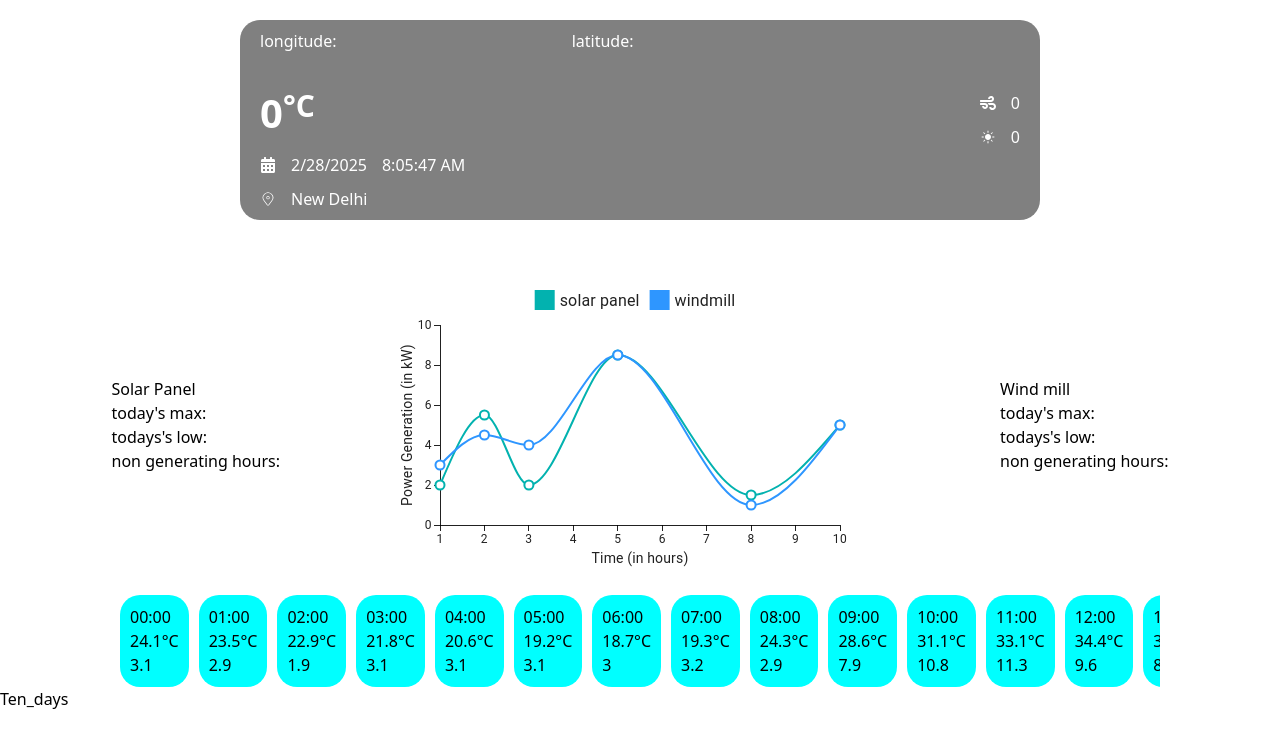
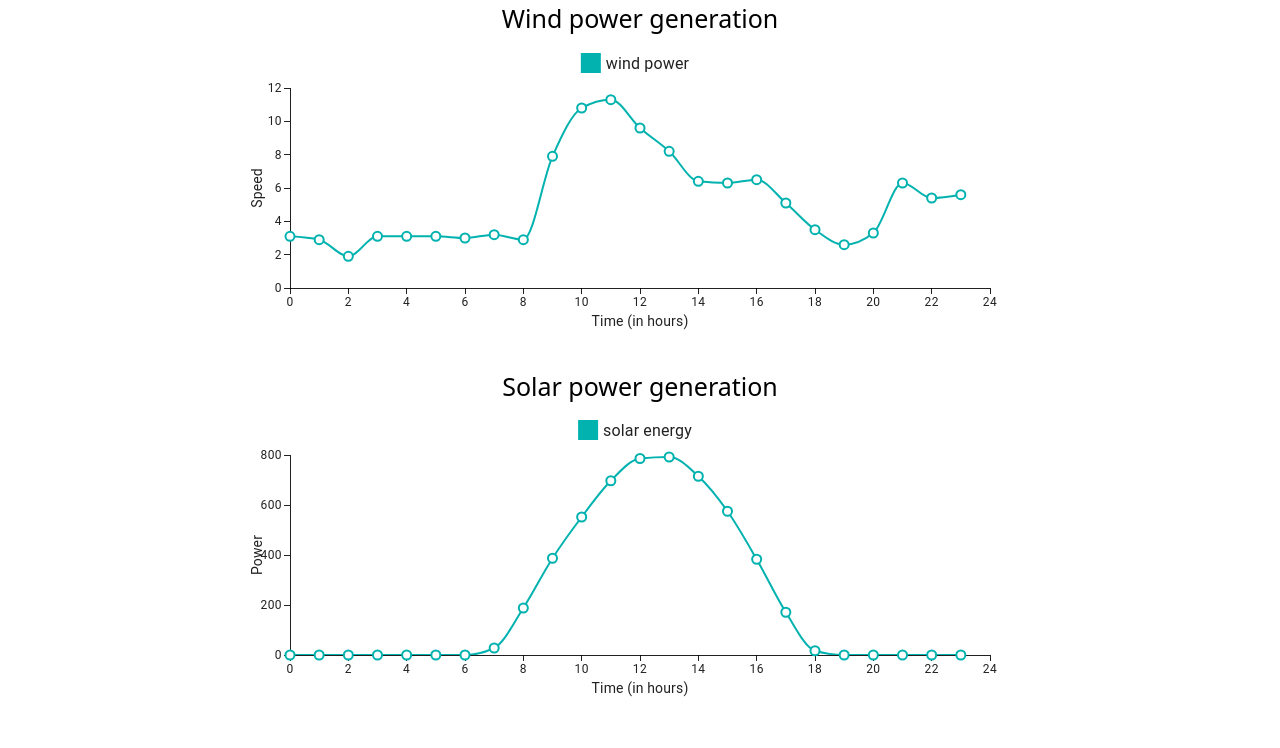
Before and after one commit to Ritvik-project/Energy_forecasting_frontend, a React (Vite) app: page /ten_days in a window 1280 px wide. Shown: the top 748 px of the page. Built offline with nearby package versions, Linux system fonts and the light colour scheme.

Commit message:
added ten_day page

```diff
--- a/src/App.jsx
+++ b/src/App.jsx
@@ -10,12 +10,11 @@ import Ten_days from './components/pages/Ten_days'
 const App = () => {
   return (
     <>
-      <div>
-        <Dashboard1 />
-      </div>
+
       <Router>
-        <Routes>
-          <Route path='/ten_days' element={<Ten_days />} />
+        <Routes path="/">
+          <Route path='ten_days' element={<Ten_days />} />
+          <Route path="" element={<Dashboard1/>}/>
         </Routes>
       </Router>
     </>
--- a/src/components/Dashboard_temp.jsx
+++ b/src/components/Dashboard_temp.jsx
@@ -16,6 +16,7 @@ const Dashboard_temp = () => {
             <div>non generating hours:</div>
         </div>
         <div className='second_2'>
+        <Link to={'./ten_days'}>
             <div>
                 <LineChart
                     xAxis={[{ data: [1, 2, 3, 5, 8, 10],
@@ -35,7 +36,7 @@ const Dashboard_temp = () => {
                     height={300}
                 />
 
-            </div>
+            </div></Link>
         </div>
         <div className='third_2'>
             <div style={{alignItems:'center',justifyContent:'center'}}><h3>Wind mill</h3></div>
--- /dev/null
+++ b/src/components/Solargraph.jsx
@@ -0,0 +1,51 @@
+import React from 'react'
+import { LineChart } from '@mui/x-charts/LineChart'
+import datax from './datax.json'
+import { useState, useEffect } from 'react'
+
+const solargraph = () => {
+    const [datas, setdatas] = useState({
+        solar:[],
+        time:[],
+    })
+
+
+    useEffect(()=>{
+        if(datax && datax.hourly){
+            const limitedData = {
+                solar: datax.hourly.direct_radiation.slice(0,24),
+                time: datax.hourly.time.slice(0,24).map(time=>time.split('T')[1])
+            };
+            setdatas(prev=>({
+                ...prev,
+                ...limitedData
+            }))
+        }
+    },[])
+    console.log(datas.time);
+    console.log(datas.solar);
+    const hours = datas.time.map(time => time.split(':')[0]);
+  return (
+    <>
+    <div style={{marginTop:'30px'}}><h1 className='Gh'>Solar power generation</h1></div>
+        <div>
+            <LineChart
+            xAxis={[{
+                data: hours,
+                label: 'Time (in hours)'
+            }]}
+            yAxis={[{label: 'Power'}]}
+            series={[{
+                data: datas.solar,
+                label: 'solar energy'
+            }]}
+            width={800}
+            height={300}
+            />
+        </div>
+
+    </>
+  )
+}
+
+export default solargraph
--- /dev/null
+++ b/src/components/Windgraph.jsx
@@ -0,0 +1,52 @@
+import React from 'react'
+import { LineChart } from '@mui/x-charts/LineChart'
+import datax from './datax.json'
+import { useState, useEffect } from 'react'
+
+const Windgraph = () => {
+    const [dataw, setdataw] = useState({
+        windspeed:[],
+        windpower:[],
+        time:[],
+    })
+
+
+    useEffect(()=>{
+        if(datax && datax.hourly){
+            const limitedData = {
+                windspeed: datax.hourly.wind_speed_10m.slice(0,24),
+                time: datax.hourly.time.slice(0,24).map(time=>time.split('T')[1])
+            };
+            setdataw(prev=>({
+                ...prev,
+                ...limitedData
+            }))
+        }
+    },[])
+    console.log(dataw.time);
+    console.log(dataw.windspeed);
+    const hours = dataw.time.map(time => time.split(':')[0]);
+  return (
+    <>
+    <div><h1 className='Gh'>Wind power generation</h1></div>
+        <div>
+            <LineChart
+            xAxis={[{
+                data: hours,
+                label: 'Time (in hours)'
+            }]}
+            yAxis={[{label: 'Speed'}]}
+            series={[{
+                data: dataw.windspeed,
+                label: 'wind power'
+            }]}
+            width={800}
+            height={300}
+            />
+        </div>
+
+    </>
+  )
+}
+
+export default Windgraph
--- a/src/components/pages/Ten_days.jsx
+++ b/src/components/pages/Ten_days.jsx
@@ -1,8 +1,15 @@
 import React from 'react'
-
+import Windgraph from '../windgraph'
+import Solargraph from '../solargraph'
 const Ten_days = () => {
   return (
-    <div>Ten_days</div>
+    <>
+        <div style={{display:'flex', justifyContent:'center', alignItems:'center',flexDirection:'column'}}>
+            <Windgraph />
+            <Solargraph />
+        </div>
+
+    </>
   )
 }
 
--- a/src/index.css
+++ b/src/index.css
@@ -110,3 +110,6 @@ body{
 .lower_d::-webkit-scrollbar{
   display: none;
 }
+.Gh{
+  font-size: 25px;
+}
```
